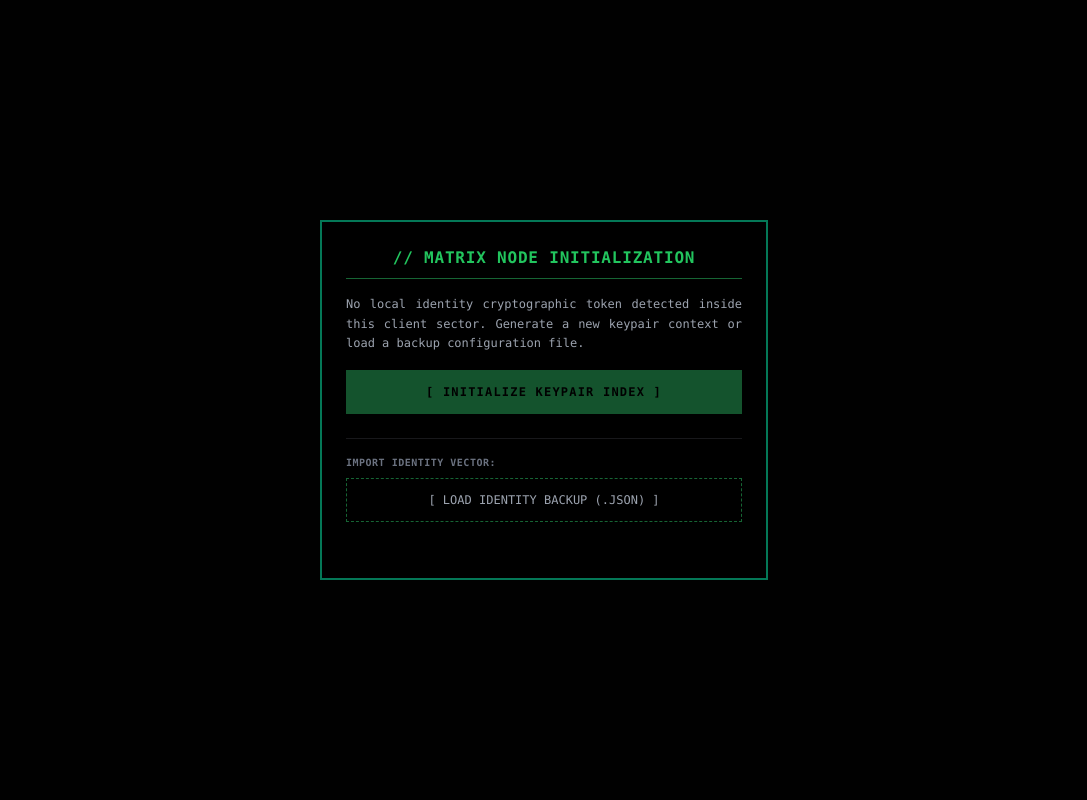
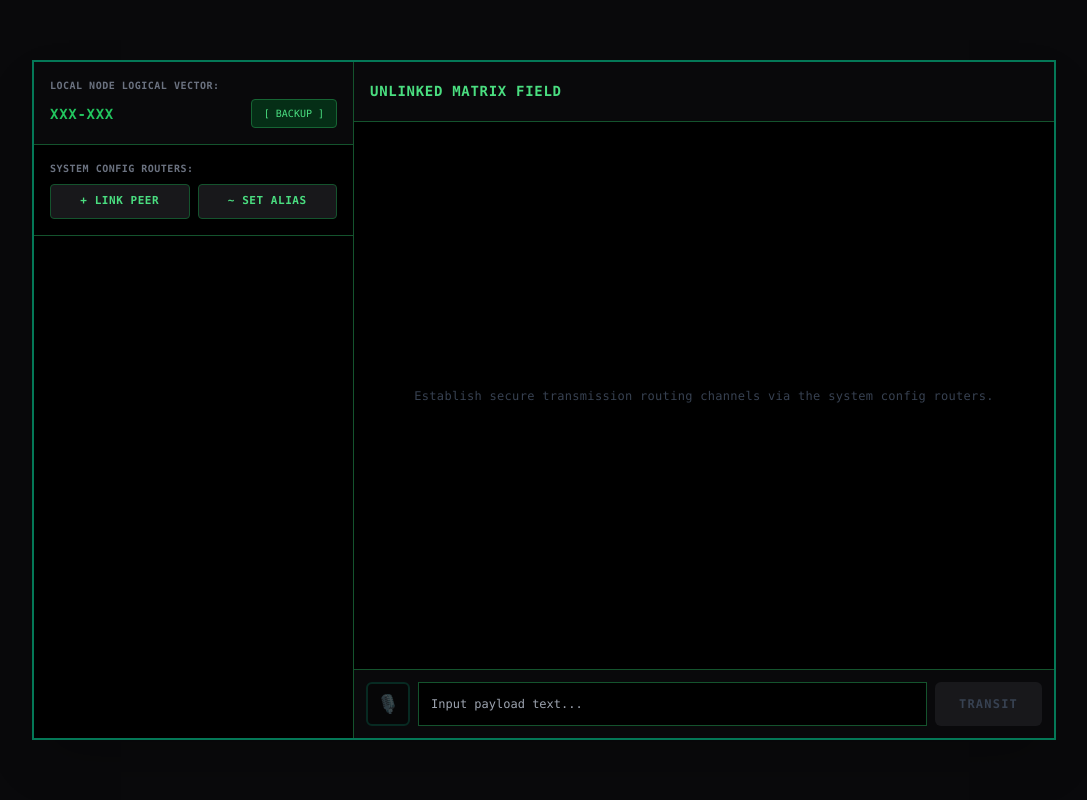
Before and after one commit to zorate/matrix, a Flask app: page / in a window 1280 px wide. Shown: the whole page, without its empty margins (96-1183 px from the left). Run offline with Flask 3, Linux system fonts and the light colour scheme; some libraries are stand-ins or nearby versions.

Commit message:
Update index.html

```diff
--- a/templates/index.html
+++ b/templates/index.html
@@ -13,56 +13,14 @@
         ::-webkit-scrollbar-thumb { background: #047857; }
 
         body, html { overflow: hidden; overscroll-behavior: none; }
-        /* Smooth backdrop blurring for active modal frames */
-        .modal-backdrop { background-color: rgba(0, 0, 0, 0.85); backdrop-filter: blur(4px); }
     </style>
 </head>
 <body class="h-full w-full flex flex-col m-0 p-0 md:p-4 justify-center items-center select-none bg-zinc-950">
 
-    <div id="activation-screen" class="hidden fixed inset-0 z-50 flex items-center justify-center p-4 modal-backdrop">
-        <div class="w-full max-w-md p-6 brutalist-border bg-black flex flex-col gap-4 shadow-2xl">
-            <h1 class="text-base font-bold border-b border-green-800 pb-2 text-center text-green-500 tracking-wider">// MATRIX NODE INITIALIZATION</h1>
-            <p class="text-xs text-gray-400 leading-relaxed text-justify">
-                No local identity cryptographic token detected inside this client sector. Generate a new keypair context or load a backup configuration file.
-            </p>
-            <button id="btn-generate" class="w-full min-h-[44px] py-3 bg-green-900 hover:bg-green-700 text-black font-bold tracking-widest text-xs transition duration-150 active:translate-y-0.5 uppercase">
-                [ INITIALIZE KEYPAIR INDEX ]
-            </button>
-
-            <div class="border-t border-zinc-900 my-2 pt-4 flex flex-col gap-2">
-                <span class="text-[10px] text-gray-500 font-bold uppercase tracking-wider">Import Identity Vector:</span>
-                <input type="file" id="file-import-identity" class="hidden" accept=".json" />
-                <button onclick="document.getElementById('file-import-identity').click()" class="w-full min-h-[44px] py-2 border border-dashed border-green-800 text-gray-400 hover:text-green-400 hover:border-green-500 text-xs transition uppercase">
-                    [ LOAD IDENTITY BACKUP (.JSON) ]
-                </button>
-            </div>
-
-            <div id="generation-status" class="text-[10px] text-yellow-600 font-bold text-center animate-pulse mt-2"></div>
-        </div>
-    </div>
-
-    <div id="alias-modal" class="hidden fixed inset-0 z-50 flex items-center justify-center p-4 modal-backdrop">
-        <div class="w-full max-w-sm p-5 brutalist-border bg-black flex flex-col gap-4 shadow-2xl">
-            <div class="flex items-center justify-between border-b border-green-900 pb-2">
-                <h3 class="text-xs font-bold text-green-500 uppercase tracking-widest">// ASSIGN LOCAL NODE ALIAS</h3>
-                <button onclick="closeAliasModal()" class="text-gray-500 hover:text-red-500 font-bold text-xs p-1">[ CLOSE ]</button>
-            </div>
-            <p class="text-[11px] text-gray-400 leading-normal">
-                Map a local mnemonic moniker to this secure node. Monikers are saved strictly client-side.
-            </p>
-            <div class="flex flex-col gap-1.5">
-                <input type="text" id="input-alias-string" placeholder="e.g. MORPHEUS" class="w-full bg-black p-2.5 border border-green-900 text-green-400 text-xs focus:outline-none focus:border-green-500 uppercase tracking-widest text-center" maxlength="20"/>
-            </div>
-            <button id="btn-save-alias-submit" class="w-full min-h-[40px] bg-green-900 hover:bg-green-700 text-black font-bold text-xs tracking-widest uppercase transition">
-                COMMIT CHANGE TO STORAGE
-            </button>
-        </div>
-    </div>
-
-
     <div id="core-application" class="w-full max-w-5xl h-full md:h-[85vh] brutalist-border bg-black flex flex-row shadow-2xl relative overflow-hidden">
 
         <div id="sidebar-panel" class="w-full md:w-80 border-r border-green-900 flex flex-col bg-black absolute md:relative z-20 h-full transition-transform duration-200 transform translate-x-0 md:translate-x-0">
+
             <div class="p-4 border-b border-green-900 bg-zinc-950 flex flex-col gap-1.5">
                 <span class="text-[10px] text-gray-500 font-bold tracking-wider">LOCAL NODE LOGICAL VECTOR:</span>
                 <div class="flex items-center justify-between">
@@ -73,19 +31,23 @@
                 </div>
             </div>
 
-            <div class="p-4 border-b border-green-900 flex flex-col gap-2">
-                <span class="text-[10px] text-gray-500 font-bold tracking-wider">LINK PEER COMMS INTERFACE:</span>
-                <div class="flex gap-2">
-                    <input type="text" id="input-peer-id" placeholder="XXX-XXX" class="flex-1 bg-black p-2 min-h-[40px] border border-green-900 text-green-400 text-xs focus:outline-none focus:border-green-500 uppercase tracking-widest text-center" maxlength="7"/>
-                    <button id="btn-add-peer" class="w-12 bg-green-900 hover:bg-green-700 text-black font-bold text-sm transition flex items-center justify-center rounded">+</button>
+            <div class="p-4 border-b border-green-900 bg-black flex flex-col gap-2">
+                <span class="text-[10px] text-gray-500 font-bold tracking-wider">SYSTEM CONFIG ROUTERS:</span>
+                <div class="grid grid-cols-2 gap-2">
+                    <a href="/pairing" class="text-center text-[11px] font-bold bg-zinc-900 hover:bg-green-950 border border-green-900 text-green-400 py-2 transition uppercase tracking-wider rounded">
+                        + Link Peer
+                    </a>
+                    <a href="/alias" class="text-center text-[11px] font-bold bg-zinc-900 hover:bg-green-950 border border-green-900 text-green-400 py-2 transition uppercase tracking-wider rounded">
+                        ~ Set Alias
+                    </a>
                 </div>
-                <div id="peer-lookup-status" class="text-[10px] text-gray-500 font-bold min-h-[12px]"></div>
             </div>
 
             <div id="peer-list" class="flex-1 overflow-y-auto p-2 flex flex-col gap-1 bg-black"></div>
         </div>
 
         <div class="flex-1 flex flex-col bg-black w-full h-full z-10">
+
             <div class="p-3 md:p-4 border-b border-green-900 bg-zinc-950 flex items-center justify-between min-h-[60px]">
                 <button onclick="toggleMobileSidebar(true)" class="md:hidden text-xs border border-green-900 px-2.5 py-1.5 bg-zinc-900 text-green-400 rounded mr-2 font-bold tracking-wider">
                     &lt; ROSTER
@@ -95,14 +57,12 @@
                     <span id="chat-header-title" class="text-xs md:text-sm font-bold tracking-wider text-green-400 truncate">UNLINKED MATRIX FIELD</span>
                     <span id="chat-header-id" class="text-[9px] text-gray-600 tracking-widest font-bold mt-0.5 truncate"></span>
                 </div>
-
-                <button id="btn-manage-alias" type="button" onclick="openAliasModal()" class="hidden text-[10px] border border-green-900 px-2 py-1.5 hover:bg-green-950 text-gray-400 transition ml-2 rounded shrink-0">
-                    [ ALIAS ]
-                </button>
             </div>
 
             <div id="chat-feed" class="flex-1 p-4 overflow-y-auto flex flex-col gap-3 bg-black">
-                <div class="text-center text-gray-700 my-auto text-xs tracking-wide">Establish secure transmission routing channels via the index panel.</div>
+                <div class="text-center text-gray-700 my-auto text-xs tracking-wide">
+                    Establish secure transmission routing channels via the system config routers.
+                </div>
             </div>
 
             <form id="chat-input-form" class="p-2 md:p-3 border-t border-green-900 flex gap-2 bg-zinc-950 items-center">
@@ -132,19 +92,6 @@
             }
         }
 
-        // Overlay Modal Management Wire-ins
-        function openAliasModal() {
-            const modal = document.getElementById("alias-modal");
-            const headerTitle = document.getElementById("chat-header-title").innerText;
-            // Prefill input with the user's current moniker if it's already set
-            document.getElementById("input-alias-string").value = headerTitle.includes("//") ? "" : headerTitle;
-            modal.classList.remove("hidden");
-        }
-
-        function closeAliasModal() {
-            document.getElementById("alias-modal").classList.add("hidden");
-        }
-
         document.addEventListener("DOMContentLoaded", () => {
             const rosterContainer = document.getElementById("peer-list");
 
```
